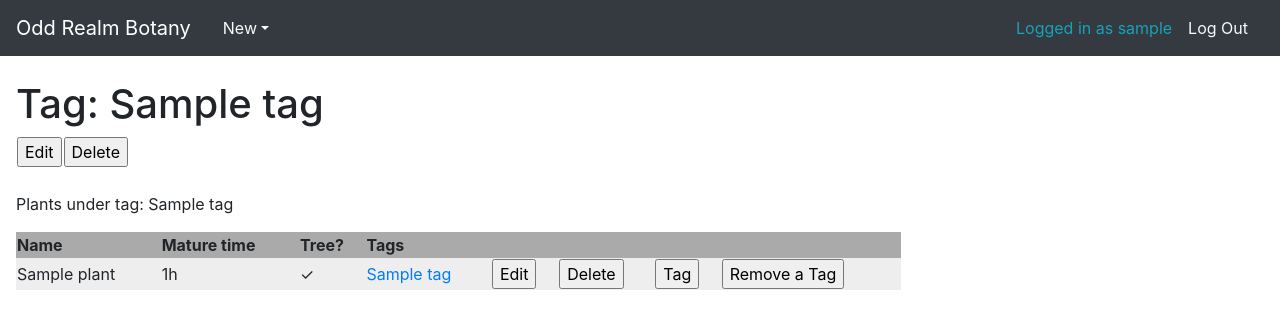
After one commit to Raincoon/OddRealmBotany, a Flask app: page /tags/1 in a window 1280 px wide. The commit adds this page. Shown: the top 329 px of the page. Run offline with Flask 2, Linux system fonts and the light colour scheme; a user stored in the database is signed in; tables that the repository leaves empty hold one stand-in row (values such as "Sample post"); some libraries are stand-ins or nearby versions.

Commit message:
Added tag pages for editing/deleting tags and viewing plants with a tag

```diff
--- a/application/plants/views.py
+++ b/application/plants/views.py
@@ -6,7 +6,7 @@ from application.plants.models import Plant
 from application.plants.forms import PlantForm, PlantTagForm
 from application.tags.models import Tag
 
-# plant list of user's plants
+# list of all user's plants
 @app.route("/garden", methods=["GET"])
 @login_required
 def plant_list():
--- a/application/tags/views.py
+++ b/application/tags/views.py
@@ -4,8 +4,22 @@ from flask_login import login_required, current_user
 from application import app, db
 from application.tags.models import Tag
 from application.tags.forms import TagForm
+from application.plants.models import Plant
 
-# Add a tag
+# list plants under a specific tag
+@app.route("/tags/<tag_id>", methods=["GET"])
+@login_required
+def tag_list(tag_id):
+
+    t = Tag.query.get(tag_id)
+
+    # filter plants that have been tagged
+    plants = Plant.query.filter_by(owner_id=current_user.id).filter(Plant.tags.any(Tag.id == tag_id))
+
+    return render_template("tags/tag_list.html", plants=plants, tag=t)
+
+
+# add a tag
 @app.route("/tags/", methods=["GET","POST"])
 @login_required
 def tag_new():
@@ -28,7 +42,7 @@ def tag_new():
     db.session().commit()
     return redirect(url_for("index"))
 
-# Edit a tag
+#edit a tag
 @app.route("/tags/edit/<edit_id>", methods=["GET","POST"])
 @login_required
 def tag_edit(edit_id):
@@ -40,11 +54,11 @@ def tag_edit(edit_id):
         _form = TagForm(obj=t)
         _form.button.label.text = "Edit"
 
-        return render_template("tags/tag_edit.html", form=_form)
+        return render_template("tags/tag_edit.html", form=_form, tag=t)
 
     form = TagForm(request.form)
     if not form.validate():
-        return render_template("tags/tag_edit.html", form=form)
+        return render_template("tags/tag_edit.html", form=form, tag=t)
 
     name = form.name.data
 
@@ -54,7 +68,7 @@ def tag_edit(edit_id):
     db.session().commit()
     return redirect(url_for("index"))
 
-# Remove a tag
+# remove a tag
 @app.route("/tags/remove/<remove_id>/", methods=["POST"])
 @login_required
 def tag_remove(remove_id):
--- /dev/null
+++ b/application/templates/plants/plant_table.html
@@ -0,0 +1,67 @@
+<style>
+	table{
+		width:70%;
+		border-collapse: collapse;
+	}
+	th {
+		text-align: left;
+		background-color: #aaa;
+	}
+	tr:nth-child(even) {
+		background-color: #eee;
+	}
+	tr:nth-child(odd) {
+		background-color: #fff;
+	}
+</style>
+
+<table>
+	<tr>
+		<th>Name </th>
+		<th>Mature time </th>
+		<th>Tree?</th>
+		<th>Tags</th>
+		<th></th>
+		<th></th>
+		<th></th>
+		<th></th>
+	</tr>
+	{% for plant in plants %}
+	<tr>
+		<td>{{ plant.name }}</td>
+		<td>{{ plant.mature_time }}h</td>
+		<td>
+		{% if plant.is_tree == true %}
+		✓
+		{% else %}
+		x
+		{% endif %}
+		</td>
+		<td>
+		{% for tag in plant.tags %}
+			<a href="{{ url_for('tag_list', tag_id = tag.id) }}">{{ tag.name }}</a>
+		{% endfor %}
+		</td>
+		<td>
+			<form method="GET" action="{{ url_for('plant_edit', edit_id=plant.id) }}">
+					<input type="submit" value="Edit"/>
+			</form>
+		</td>
+		<td>
+			<form method="POST" action="{{ url_for('plant_remove', remove_id=plant.id) }}">
+				<input type="submit" value="Delete"/>
+			</form>
+		</td>
+		<td>
+			<form method="GET" action="{{ url_for('plant_tag', plant_id=plant.id) }}">
+					<input type="submit" value="Tag"/>
+			</form>
+		</td>
+		<td>
+			<form method="GET" action="{{ url_for('plant_untag', plant_id=plant.id) }}">
+					<input type="submit" value="Remove a Tag"/>
+			</form>
+		</td>
+	</tr>
+	{% endfor %}
+</table>
--- a/application/templates/tags/tag_edit.html
+++ b/application/templates/tags/tag_edit.html
@@ -1,7 +1,7 @@
 {% extends "layout.html" %}
 
 {% block body%}
-<form method="POST" action="{{ url_for('tag_new'), edit_id=tag.id }}">
+<form method="POST" action="{{ url_for('tag_edit', edit_id=tag.id) }}">
 	<table>
 		{% for field in form %}
 		<tr>
--- /dev/null
+++ b/application/templates/tags/tag_list.html
@@ -0,0 +1,24 @@
+{% extends "layout.html" %}
+{% block body %}
+<h1>Tag: {{ tag.name }}</h1>
+<!-- buttons for tag options -->
+
+
+<table style="width:0">
+    <td>
+        <form method="GET" action="{{ url_for('tag_edit', edit_id=tag.id) }}">
+            <input type="submit" value="Edit"/>
+        </form>
+    </td>
+    <td>
+        <form method="POST" action="{{ url_for('tag_remove', remove_id=tag.id) }}">
+            <input type="submit" value="Delete"/>
+        </form>
+    </td>
+</table>
+<br>
+<p>Plants under tag: {{ tag.name }}</p>
+<!-- list plants with specified tag -->
+{% include "plants/plant_table.html" %}
+
+{% endblock %}
```
Also changed, not shown: application/templates/plants/plant_list.html (+2 -66 lines), README.md.
